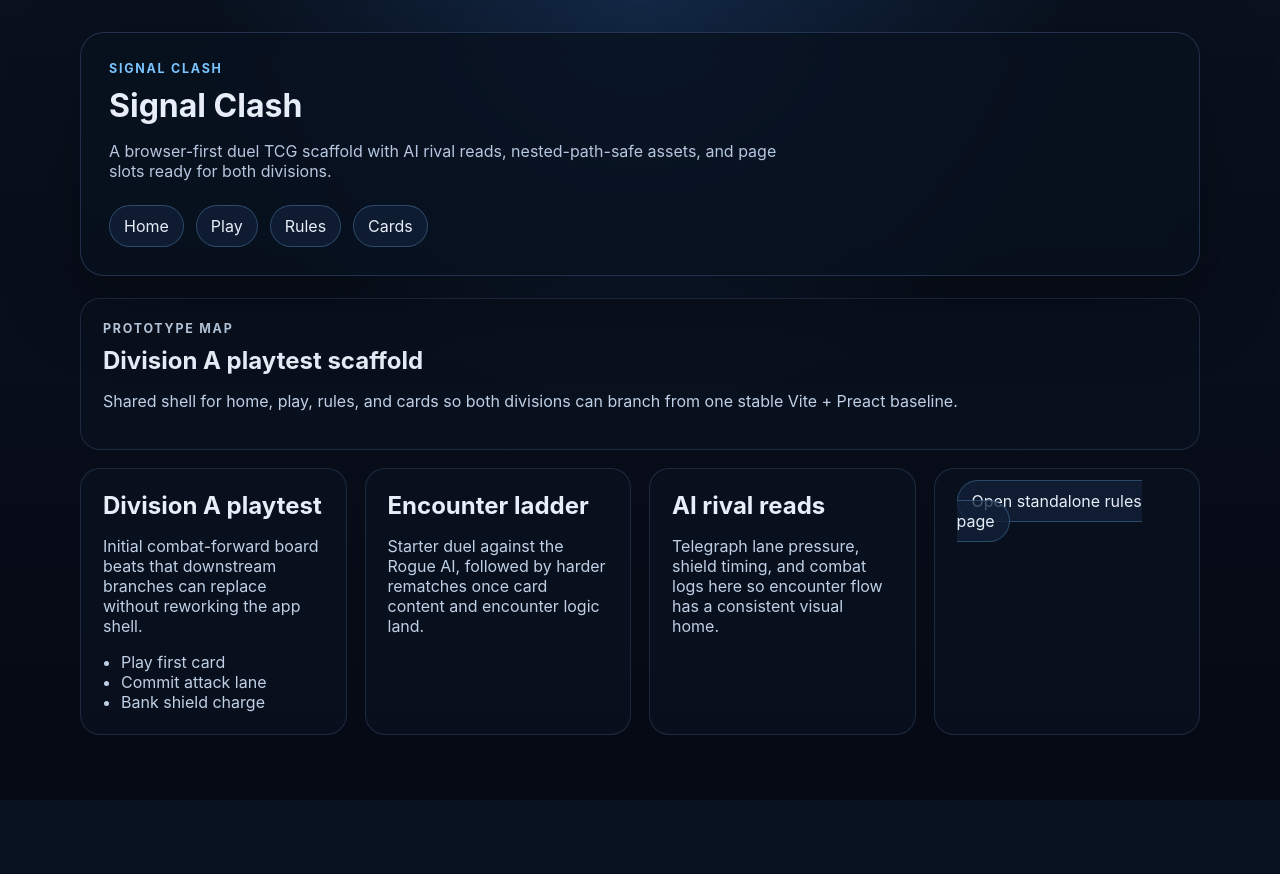
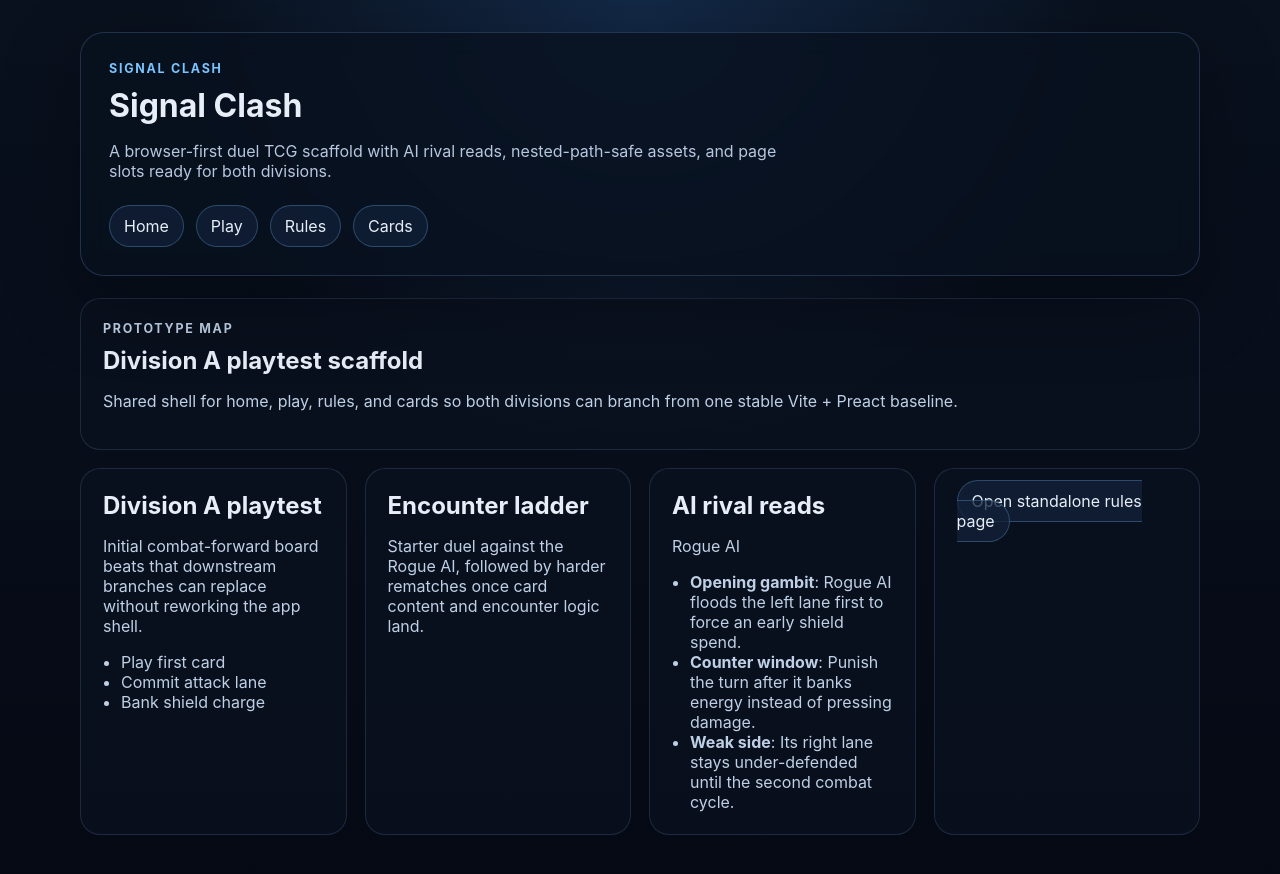
Before and after one commit to kunchenguid/org-bench, a Preact app: page / in a window 1280 px wide. Shown: the top 874 px of the page. Before the commit the page ends 800 px from the top, so only its background shows below. Built offline with nearby package versions, Linux system fonts and the light colour scheme.

Commit message:
Add AI rival reads to play page

```diff
--- a/src/ui/App.tsx
+++ b/src/ui/App.tsx
@@ -10,6 +10,21 @@
 };
 
 const encounterSteps = ['Play first card', 'Commit attack lane', 'Bank shield charge'];
+
+const rivalReads = [
+  {
+    label: 'Opening gambit',
+    detail: 'Rogue AI floods the left lane first to force an early shield spend.',
+  },
+  {
+    label: 'Counter window',
+    detail: 'Punish the turn after it banks energy instead of pressing damage.',
+  },
+  {
+    label: 'Weak side',
+    detail: 'Its right lane stays under-defended until the second combat cycle.',
+  },
+];
 
 const routeCopy: Record<RouteKey, { eyebrow: string; title: string; body: string }> = {
   home: {
@@ -93,7 +108,14 @@
 
         <section class="panel">
           <h2>AI rival reads</h2>
-          <p>Telegraph lane pressure, shield timing, and combat logs here so encounter flow has a consistent visual home.</p>
+          <p>Rogue AI</p>
+          <ul>
+            {rivalReads.map((read) => (
+              <li key={read.label}>
+                <strong>{read.label}</strong>: {read.detail}
+              </li>
+            ))}
+          </ul>
         </section>
 
         <section class="panel panel-links">
```
Also changed, not shown: 1 other file (tests, documents, lock files or other folders).
